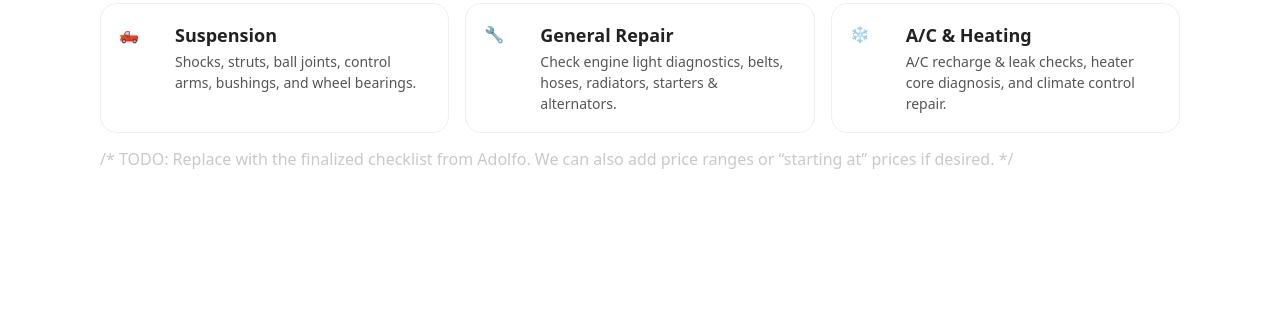
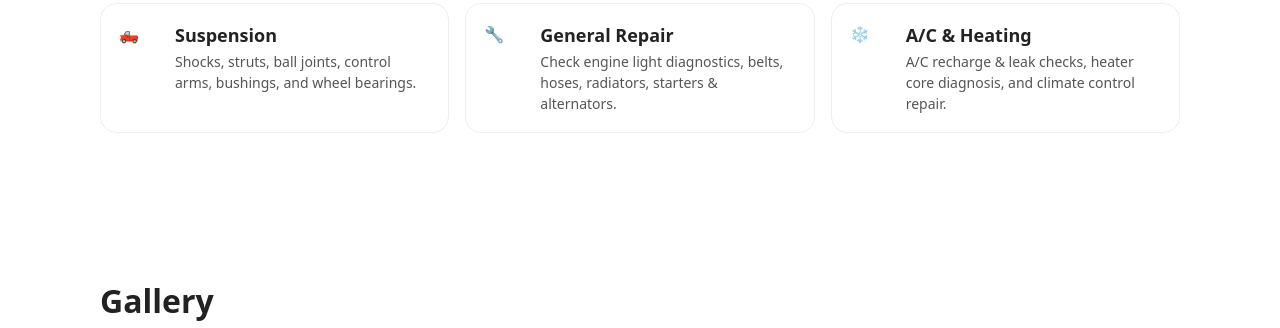
Before and after one commit to jc1195/YTCWebsite, a plain HTML site: page index.html in a window 1280 px wide. Shown: the part 1371-1699 px from the top of the page. Drawn offline with Linux system fonts and the light colour scheme.

Commit message:
remvoe one todo

```diff
--- a/index.html
+++ b/index.html
@@ -272,7 +272,7 @@
           </article>
         </div>
 
-        <p class="muted" style="margin-top:14px;">/* TODO: Replace with the finalized checklist from Adolfo. We can also add price ranges or “starting at” prices if desired. */</p>
+        <!-- <p class="muted" style="margin-top:14px;">/* TODO: Replace with the finalized checklist from Adolfo. We can also add price ranges or “starting at” prices if desired. */</p> -->
       </div>
     </section>
 
```
